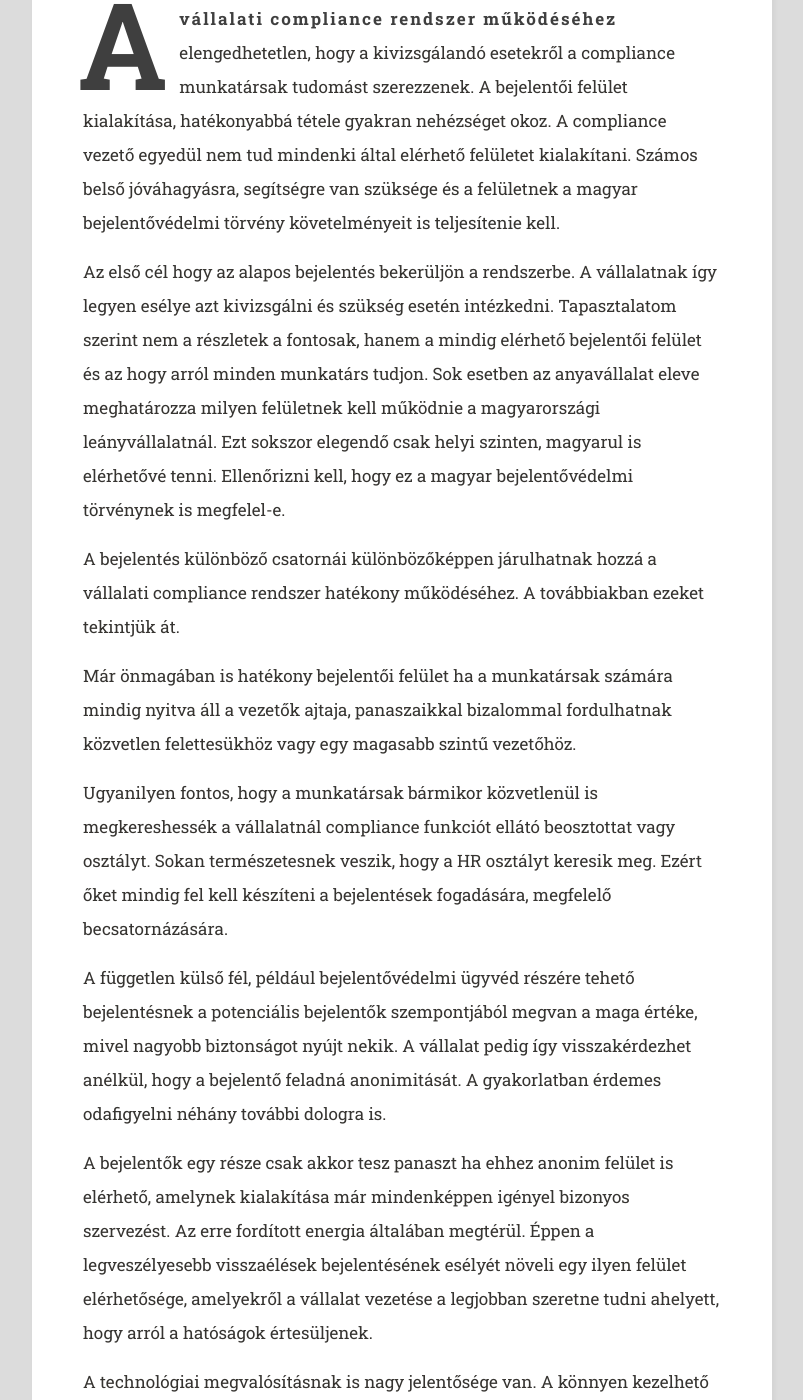
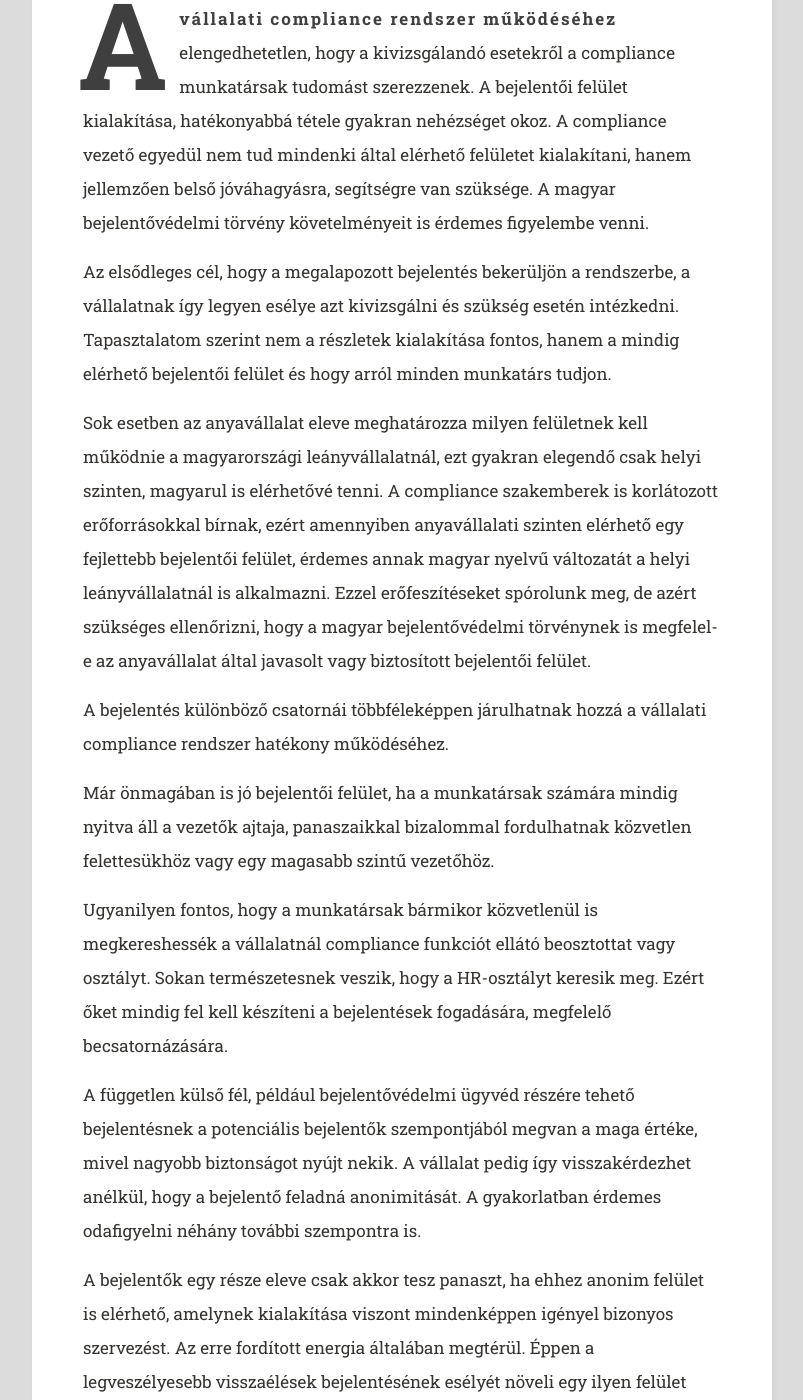
Before and after one commit to complianceblog/complianceblog.github.io, a Jekyll site: the page built from _posts/2017-01-14-vallalati-panaszbejelentoi-feluletek.markdown, in a window 1280 px wide and 1400 px high, scrolled down 518 px. Shown: the whole window, without its empty margins (238-1041 px from the left). Built offline with Jekyll 4.4.1, drawn with Linux system fonts in a browser that asks for light colours; some of the changed text lies outside the part shown.

Commit message:
draft posts updated

```diff
--- a/_posts/2017-01-14-vallalati-panaszbejelentoi-feluletek.markdown
+++ b/_posts/2017-01-14-vallalati-panaszbejelentoi-feluletek.markdown
@@ -4,29 +4,29 @@ title:  "Vállalati panaszbejelentői felületek"
 date:   2017-01-14
 ---
 
-A vállalati compliance rendszer működéséhez elengedhetetlen, hogy a kivizsgálandó esetekről a compliance munkatársak tudomást szerezzenek. A bejelentői felület kialakítása, hatékonyabbá tétele gyakran nehézséget okoz. A compliance vezető egyedül nem tud mindenki által elérhető felületet kialakítani. Számos belső jóváhagyásra, segítségre van szüksége és a felületnek a magyar bejelentővédelmi törvény követelményeit is teljesítenie kell.
+A vállalati compliance rendszer működéséhez elengedhetetlen, hogy a kivizsgálandó esetekről a compliance munkatársak tudomást szerezzenek. A bejelentői felület kialakítása, hatékonyabbá tétele gyakran nehézséget okoz. A compliance vezető egyedül nem tud mindenki által elérhető felületet kialakítani, hanem jellemzően belső jóváhagyásra, segítségre van szüksége. A magyar bejelentővédelmi törvény követelményeit is érdemes figyelembe venni.
 
-<!--break-->
+<!-- break -->
 
-Az első cél hogy az alapos bejelentés bekerüljön a rendszerbe. A vállalatnak így legyen esélye azt kivizsgálni és szükség esetén intézkedni. Tapasztalatom szerint nem a részletek a fontosak, hanem a mindig elérhető bejelentői felület és az hogy arról minden munkatárs tudjon. Sok esetben az anyavállalat eleve meghatározza milyen felületnek kell működnie a magyarországi leányvállalatnál. Ezt sokszor elegendő csak helyi szinten, magyarul is elérhetővé tenni. Ellenőrizni kell, hogy ez a magyar bejelentővédelmi törvénynek is megfelel-e.
+Az elsődleges cél, hogy a megalapozott bejelentés bekerüljön a rendszerbe, a vállalatnak így legyen esélye azt kivizsgálni és szükség esetén intézkedni. Tapasztalatom szerint nem a részletek kialakítása fontos, hanem a mindig elérhető bejelentői felület és hogy arról minden munkatárs tudjon.
 
-A bejelentés különböző csatornái különbözőképpen járulhatnak hozzá a vállalati compliance rendszer hatékony működéséhez. A továbbiakban ezeket tekintjük át.
+Sok esetben az anyavállalat eleve meghatározza milyen felületnek kell működnie a magyarországi leányvállalatnál, ezt gyakran elegendő csak helyi szinten, magyarul is elérhetővé tenni. A compliance szakemberek is korlátozott erőforrásokkal bírnak, ezért amennyiben anyavállalati szinten elérhető egy fejlettebb bejelentői felület, érdemes annak magyar nyelvű változatát a helyi leányvállalatnál is alkalmazni. Ezzel erőfeszítéseket spórolunk meg, de azért szükséges ellenőrizni, hogy a magyar bejelentővédelmi törvénynek is megfelel-e az anyavállalat által javasolt vagy biztosított bejelentői felület.
 
-Már önmagában is hatékony bejelentői felület ha a munkatársak számára mindig nyitva áll a vezetők ajtaja, panaszaikkal bizalommal fordulhatnak közvetlen felettesükhöz vagy egy magasabb szintű vezetőhöz.
+A bejelentés különböző csatornái többféleképpen járulhatnak hozzá a vállalati compliance rendszer hatékony működéséhez.
 
-Ugyanilyen fontos, hogy a munkatársak bármikor közvetlenül is megkereshessék a vállalatnál compliance funkciót ellátó beosztottat vagy osztályt. Sokan természetesnek veszik, hogy a HR osztályt keresik meg. Ezért őket mindig fel kell készíteni a bejelentések fogadására, megfelelő becsatornázására.
+Már önmagában is jó bejelentői felület, ha a munkatársak számára mindig nyitva áll a vezetők ajtaja, panaszaikkal bizalommal fordulhatnak közvetlen felettesükhöz vagy egy magasabb szintű vezetőhöz.
 
-A független külső fél, például bejelentővédelmi ügyvéd részére tehető bejelentésnek a potenciális bejelentők szempontjából megvan a maga értéke, mivel  nagyobb biztonságot nyújt nekik. A vállalat pedig így visszakérdezhet anélkül, hogy a bejelentő feladná anonimitását. A gyakorlatban érdemes odafigyelni néhány további dologra is.
+Ugyanilyen fontos, hogy a munkatársak bármikor közvetlenül is megkereshessék a vállalatnál compliance funkciót ellátó beosztottat vagy osztályt. Sokan természetesnek veszik, hogy a HR-osztályt keresik meg. Ezért őket mindig fel kell készíteni a bejelentések fogadására, megfelelő becsatornázására.
 
-A bejelentők egy része csak akkor tesz panaszt ha ehhez anonim felület is elérhető, amelynek kialakítása már mindenképpen igényel bizonyos szervezést. Az erre fordított energia általában megtérül. Éppen a legveszélyesebb visszaélések bejelentésének esélyét növeli egy ilyen felület elérhetősége, amelyekről a vállalat vezetése a legjobban szeretne tudni ahelyett, hogy arról a hatóságok értesüljenek.
+A független külső fél, például bejelentővédelmi ügyvéd részére tehető bejelentésnek a potenciális bejelentők szempontjából megvan a maga értéke, mivel  nagyobb biztonságot nyújt nekik. A vállalat pedig így visszakérdezhet anélkül, hogy a bejelentő feladná anonimitását. A gyakorlatban érdemes odafigyelni néhány további szempontra is.
 
-A technológiai megvalósításnak is nagy jelentősége van. A könnyen kezelhető webes vagy chat alapú bejelentői felület például lehetővé teszi, hogy ha valaki jelenteni szeretne, akkor azelőtt tegye meg, mielőtt még meggondolja magát.
+A bejelentők egy része eleve csak akkor tesz panaszt, ha ehhez anonim felület is elérhető, amelynek kialakítása viszont mindenképpen igényel bizonyos szervezést. Az erre fordított energia általában megtérül. Éppen a legveszélyesebb visszaélések bejelentésének esélyét növeli egy ilyen felület elérhetősége, tehát amelyekről a vállalat vezetése a legjobban szeretne tudni ahelyett, hogy arról a hatóságok értesüljenek.
 
-Amennyiben anyavállalati szinten elérhető egy fejlettebb bejelentői felület, érdemes annak magyar nyelvű változatát a helyi leányvállalatnál is alkalmazni.
+A technológiai megvalósításnak is nagy jelentősége van. A könnyen kezelhető webes vagy chat alapú bejelentői felület például lehetővé teszi, hogy ha valaki jelenteni szeretne, akkor azelőtt tegye meg, mielőtt még meggondolná magát.
 
-Összefoglalva az elmondottakat, a vállalatvezető vagy a compliance szakértő helyesen teszi:
+A vállalatvezető vagy a compliance szakértő tehát helyesen teszi:
 
-1. Ha az előbbiek közül kiválaszt egyet vagy egy pár megoldást.
+Ha az előbbiek közül kiválaszt egyet vagy egy pár megoldást.
 
 2. Biztosítja, hogy az összes munkatárs tudjon a lehetőségekről.
 
```
Also changed, not shown: _posts/2017-01-15-A-kiberbiztonsag-mindennapi-vallalati-kockazat.markdown (+11 -11 lines), _posts/2017-01-15-A-kozepvezetok-szerepe-a-compliance-program-sikereben.markdown (+9 -10 lines), _posts/2017-01-15-A-vallalat-magatartasi-kodexe.markdown (+8 -8 lines), _posts/2017-01-15-FCPA-A-korrupciot-vilagszerte-tilto-amerikai-torveny.markdown (+12 -12 lines), _posts/2017-01-15-Hogyan-teheti-rendbe-a-compliance-programot-harom-honap-alatt.markdown (+7 -7 lines).
